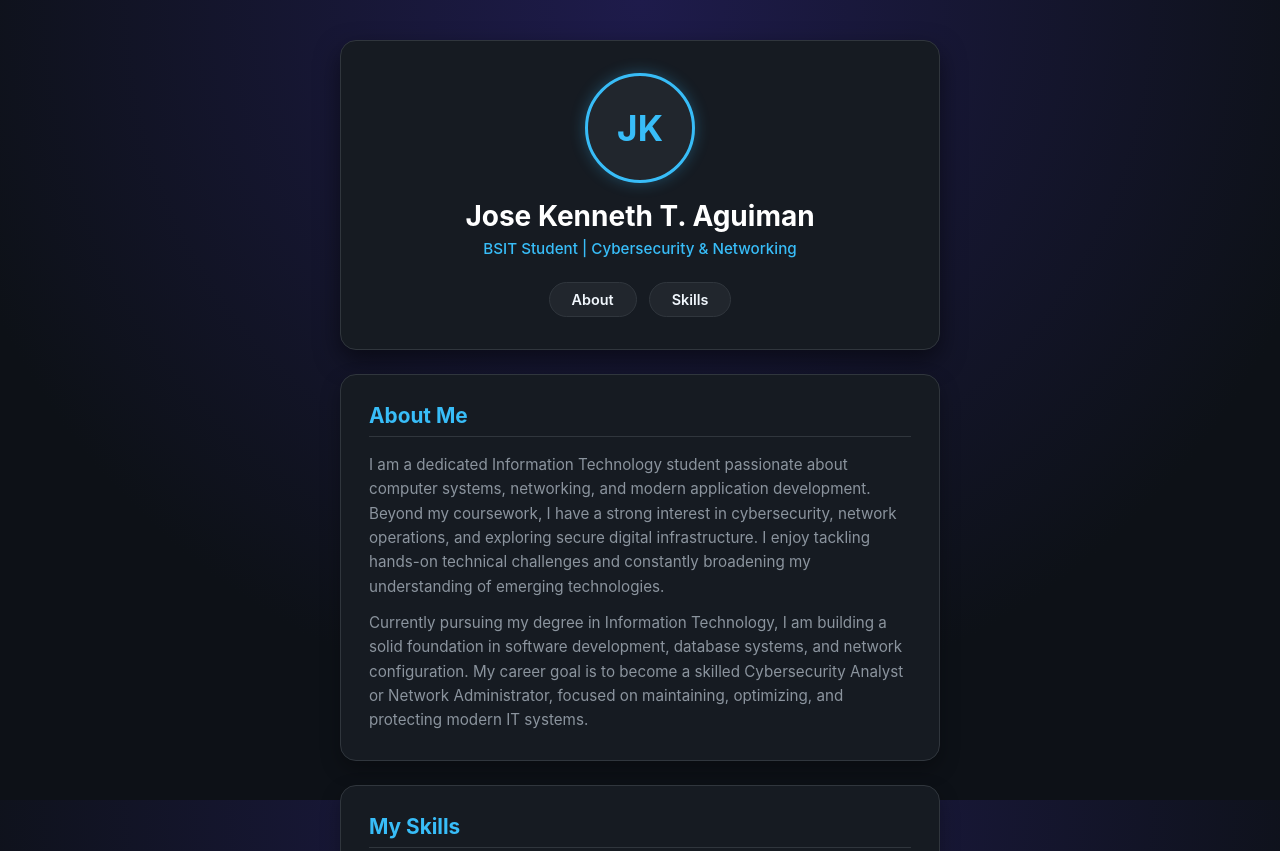
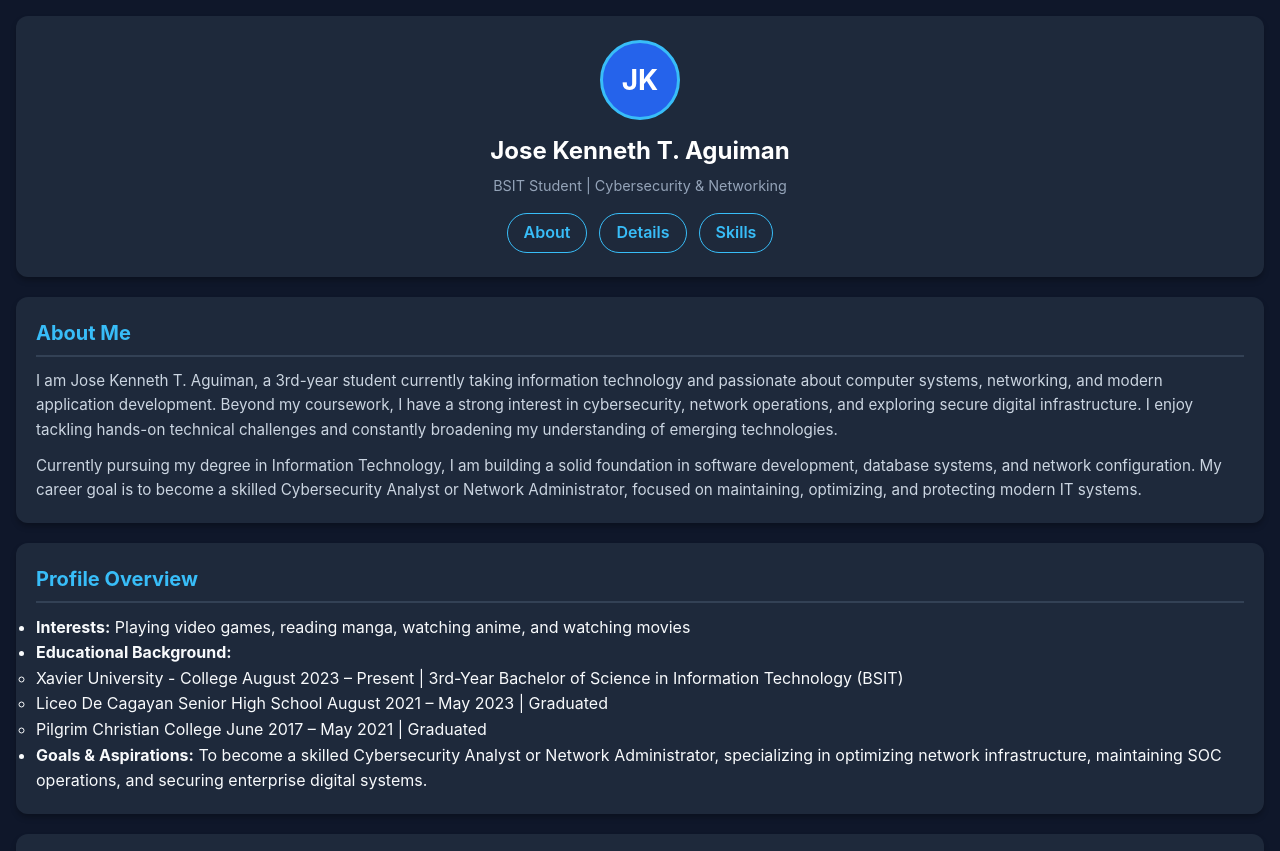
Before and after one commit to Aguiman-JoseKenneth/Aguiman_StudentProfile, a website: page www/index.html in a window 1280 px wide. Shown: the top 851 px of the page. Drawn offline with Linux system fonts and the light colour scheme.

Commit message:
Update HTML, CSS, and profile overview

```diff
--- a/www/css/index.css
+++ b/www/css/index.css
@@ -1,4 +1,4 @@
-/* Base Reset & Universal Background */
+/* RESET & BASE STYLES */
 * {
     box-sizing: border-box;
     margin: 0;
@@ -7,65 +7,63 @@
 
 html {
     scroll-behavior: smooth;
-  background-color: #0d1117;
 }
 
 body {
-  background-color: #0d1117;
-  background-image: radial-gradient(circle at 50% 0%, #1e1b4b, #0d1117 70%);
-  background-attachment: fixed;
-  color: #e6edf3;
+    width: 100%;
+    min-height: 100vh;
+    background-color: #0f172a;
+    color: #f8fafc;
     font-family: -apple-system, BlinkMacSystemFont, "Segoe UI", Roboto, Helvetica, Arial, sans-serif;
-  display: flex;
-  flex-direction: column;
-  align-items: center;
-  padding: 40px 15px;
-  min-height: 100vh;
+    -webkit-user-select: none;
+    padding: 16px;
+    line-height: 1.6;
 }
 
-/* Profile Card Container */
+/* HEADER & PROFILE CARD */
 .profile-card {
-  background: #161b22;
-  border: 1px solid #30363d;
-  border-radius: 16px;
-  padding: 32px 24px;
-  width: 100%;
-  max-width: 600px;
+    background-color: #1e293b;
+    border-radius: 12px;
+    padding: 24px 16px;
     text-align: center;
-  box-shadow: 0 10px 25px rgba(0, 0, 0, 0.5);
+    box-shadow: 0 4px 6px -1px rgba(0, 0, 0, 0.3);
+    margin-bottom: 20px;
 }
 
-/* Avatar Circle */
+.avatar-wrapper {
+    display: flex;
+    justify-content: center;
+    margin-bottom: 12px;
+}
+
 .avatar {
-  width: 110px;
-  height: 110px;
+    width: 80px;
+    height: 80px;
     border-radius: 50%;
-  background-color: #21262d;
-  border: 3px solid #38bdf8;
+    background-color: #2563eb;
+    color: #ffffff;
     display: flex;
     align-items: center;
     justify-content: center;
-  margin: 0 auto 16px auto;
-  font-size: 2.2rem;
+    font-size: 28px;
     font-weight: bold;
-  color: #38bdf8;
-  box-shadow: 0 0 15px rgba(56, 189, 248, 0.3);
+    border: 3px solid #38bdf8;
 }
 
 .name {
-  font-size: 1.75rem;
+    font-size: 1.5rem;
+    font-weight: 700;
     color: #ffffff;
-  margin-bottom: 6px;
+    margin-bottom: 4px;
 }
 
 .role {
-  color: #38bdf8;
-  font-size: 0.95rem;
-  font-weight: 500;
-  margin-bottom: 24px;
+    font-size: 0.9rem;
+    color: #94a3b8;
+    margin-bottom: 16px;
 }
 
-/* Navigation Pills */
+/* NAVIGATION LINKS */
 .nav-links {
     display: flex;
     justify-content: center;
@@ -73,59 +71,53 @@ body {
 }
 
 .nav-item {
-  color: #f0f6fc;
-  background-color: #21262d;
-  border: 1px solid #30363d;
-  padding: 8px 22px;
-  border-radius: 20px;
+    color: #38bdf8;
     text-decoration: none;
     font-weight: 600;
-  font-size: 0.9rem;
-  transition: all 0.2s ease;
+    padding: 6px 16px;
+    border: 1px solid #38bdf8;
+    border-radius: 20px;
+    transition: background 0.2s ease;
 }
 
-.nav-item:hover {
+.nav-item:active {
     background-color: #38bdf8;
-  color: #0d1117;
-  border-color: #38bdf8;
+    color: #0f172a;
 }
 
-/* Section Cards */
+/* MAIN CONTENT & CARDS */
 .main-content {
-  width: 100%;
-  max-width: 600px;
-  margin-top: 24px;
+    display: flex;
+    flex-direction: column;
+    gap: 20px;
 }
 
 .content-card {
-  background: #161b22;
-  border: 1px solid #30363d;
-  border-radius: 16px;
-  padding: 28px;
-  margin-bottom: 24px;
-  box-shadow: 0 8px 20px rgba(0, 0, 0, 0.3);
+    background-color: #1e293b;
+    border-radius: 12px;
+    padding: 20px;
+    box-shadow: 0 4px 6px -1px rgba(0, 0, 0, 0.3);
 }
 
 .card-title {
+    font-size: 1.25rem;
     color: #38bdf8;
-  font-size: 1.3rem;
-  margin-bottom: 16px;
-  padding-bottom: 8px;
-  border-bottom: 1px solid #30363d;
+    margin-bottom: 12px;
+    border-bottom: 2px solid #334155;
+    padding-bottom: 6px;
 }
 
 .card-body p {
-  line-height: 1.6;
-  color: #8b949e;
     margin-bottom: 12px;
     font-size: 0.95rem;
+    color: #cbd5e1;
 }
 
 .card-body p:last-child {
     margin-bottom: 0;
 }
 
-/* Skills Grid */
+/* SKILLS GRID */
 .skills-grid {
     display: flex;
     flex-direction: column;
@@ -133,30 +125,27 @@ body {
 }
 
 .skill-item {
-  background: #0d1117;
-  border: 1px solid #21262d;
-  border-left: 4px solid #a855f7;
-  padding: 14px 18px;
+    background-color: #0f172a;
+    padding: 14px;
     border-radius: 8px;
+    border-left: 4px solid #2563eb;
 }
 
 .skill-item h3 {
-  color: #f0f6fc;
     font-size: 1rem;
+    color: #f8fafc;
     margin-bottom: 4px;
 }
 
 .skill-item p {
-  color: #8b949e;
-  font-size: 0.88rem;
-  line-height: 1.4;
+    font-size: 0.85rem;
+    color: #94a3b8;
 }
 
-/* Footer */
+/* FOOTER */
 footer {
     text-align: center;
-  color: #484f58;
-  font-size: 0.85rem;
-  margin-top: auto;
-  padding: 16px 0;
+    padding: 20px 0 10px;
+    font-size: 0.8rem;
+    color: #64748b;
 }
--- a/www/index.html
+++ b/www/index.html
@@ -19,6 +19,7 @@
     <!-- NAVIGATION MENU -->
     <nav class="nav-links">
         <a href="#about" class="nav-item">About</a>
+        <a href="#details" class="nav-item">Details</a>
         <a href="#skills" class="nav-item">Skills</a>
     </nav>
 </header>
@@ -29,12 +30,44 @@
         <h2 class="card-title">About Me</h2>
         <div class="card-body">
             <p>
-                I am a dedicated Information Technology student passionate about computer systems, networking, and modern application development. Beyond my coursework, I have a strong interest in cybersecurity, network operations, and exploring secure digital infrastructure. I enjoy tackling hands-on technical challenges and constantly broadening my understanding of emerging technologies.
+                I am Jose Kenneth T. Aguiman, a 3rd-year student currently taking information technology and passionate about computer systems, networking, and modern application development. Beyond my coursework, I have a strong interest in cybersecurity, network operations, and exploring secure digital infrastructure. I enjoy tackling hands-on technical challenges and constantly broadening my understanding of emerging technologies.
             </p>
             <p>
                 Currently pursuing my degree in Information Technology, I am building a solid foundation in software development, database systems, and network configuration. My career goal is to become a skilled Cybersecurity Analyst or Network Administrator, focused on maintaining, optimizing, and protecting modern IT systems.
             </p>
         </div>
+    </section>
+
+    <!-- PROFILE DETAILS SECTION -->
+    <section id="details" class="content-card">
+        <h2 class="card-title">Profile Overview</h2>
+        <ul class="details-list">
+            <li>
+                <strong>Interests:</strong>
+                Playing video games, reading manga, watching anime, and watching movies
+            </li>
+            <li>
+                <strong>Educational Background:</strong>
+                <ul class="sub-list">
+                    <li>
+                        <span class="school-name">Xavier University - College</span>
+                        <span class="school-meta">August 2023 – Present | 3rd-Year Bachelor of Science in Information Technology (BSIT)</span>
+                    </li>
+                    <li>
+                        <span class="school-name">Liceo De Cagayan Senior High School</span>
+                        <span class="school-meta">August 2021 – May 2023 | Graduated</span>
+                    </li>
+                    <li>
+                        <span class="school-name">Pilgrim Christian College</span>
+                        <span class="school-meta">June 2017 – May 2021 | Graduated</span>
+                    </li>
+                </ul>
+            </li>
+            <li>
+                <strong>Goals & Aspirations:</strong>
+                To become a skilled Cybersecurity Analyst or Network Administrator, specializing in optimizing network infrastructure, maintaining SOC operations, and securing enterprise digital systems.
+            </li>
+        </ul>
     </section>
 
     <!-- SKILLS SECTION -->
@@ -67,7 +100,7 @@
 
 <!-- FOOTER -->
 <footer>
-    <p>&copy; 2026 Jose Kenneth T. Aguiman. All Rights Reserved.</p>
+    <p>&copy; 2026 Jose Kenneth T. Aguiman | 3rd Year. All Rights Reserved.</p>
 </footer>
 
 </body>
```
Lines whose indentation alone changed are shown as unchanged.
